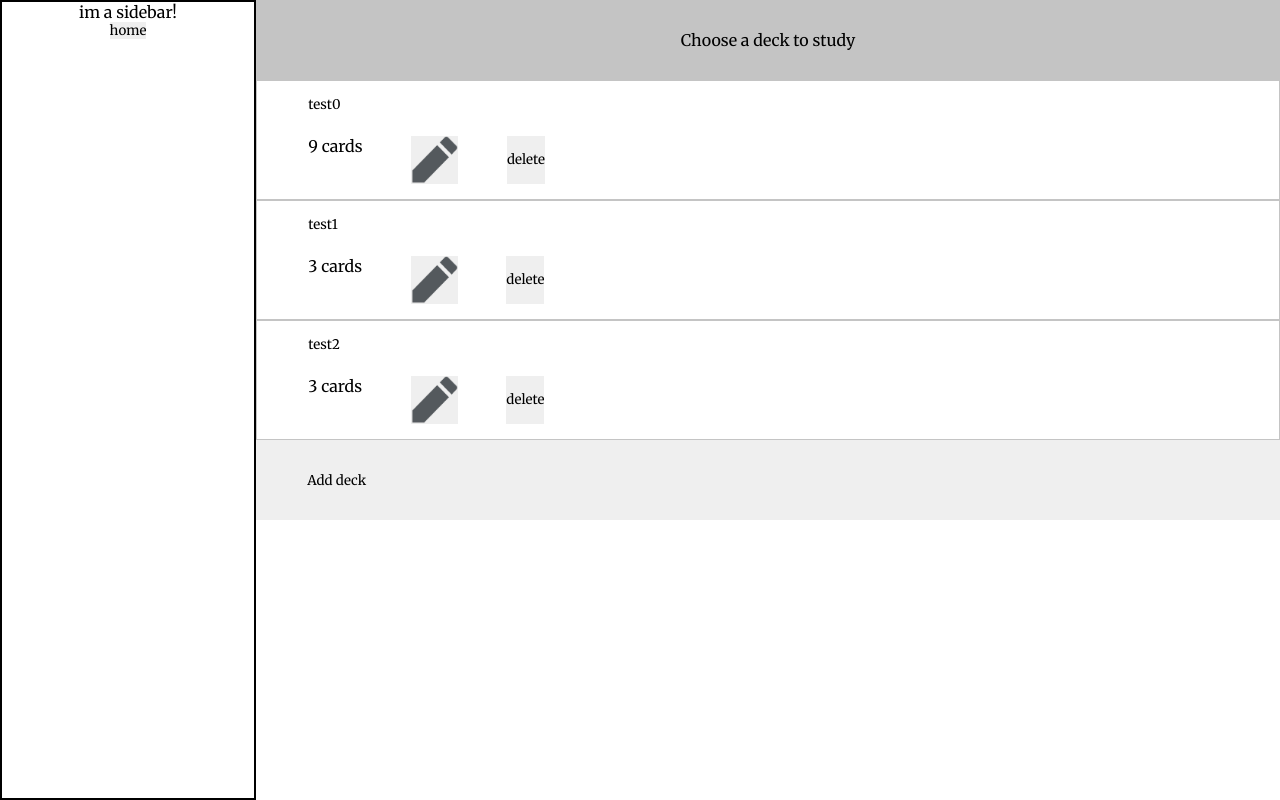
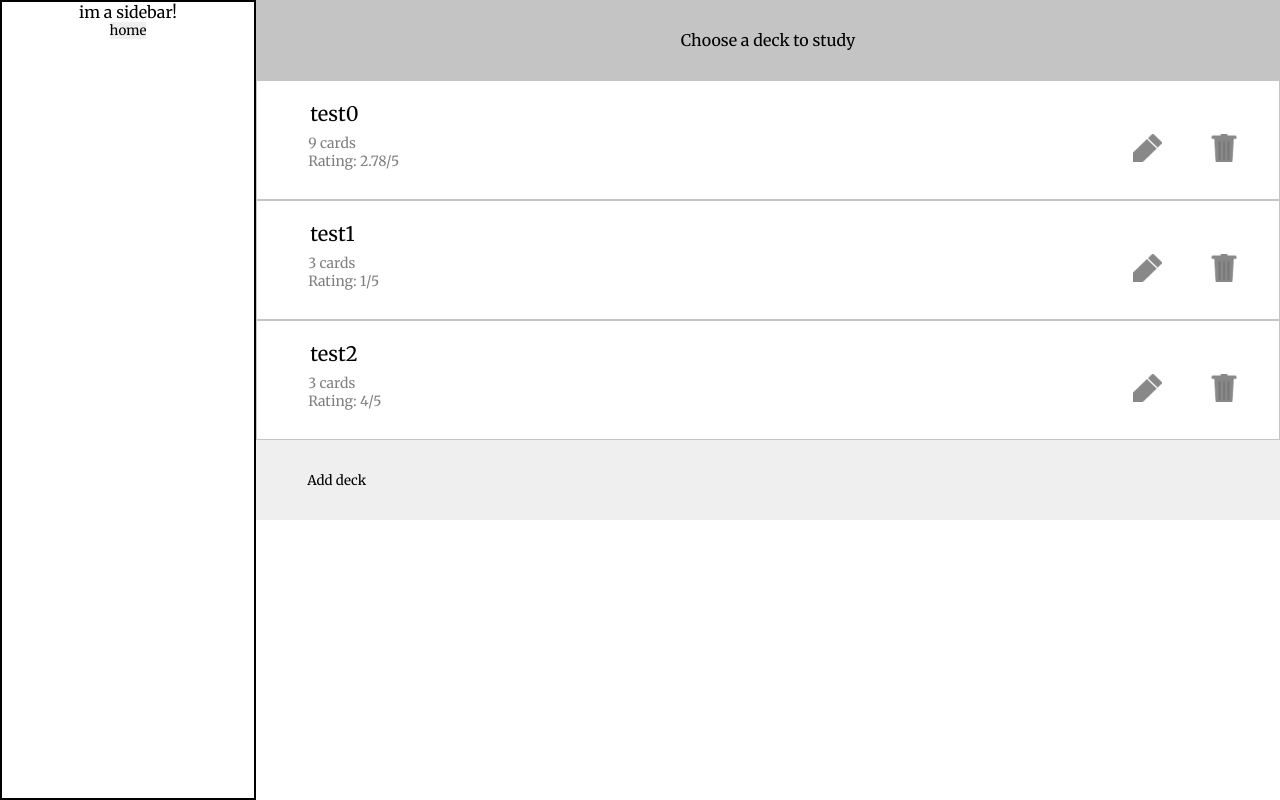
Before and after one commit to w1dering/w1dering.github.io, a React (Vite) app in the folder wild-card/: page / in a window 1280 px wide. Built offline with nearby package versions, Linux system fonts and the light colour scheme; no server answers.

Commit message:
added delete button icon, reformatted deck list entry
also remade edit icon

```diff
--- a/wild-card/src/App.tsx
+++ b/wild-card/src/App.tsx
@@ -171,11 +171,14 @@ const App = () => {
 	const addDeck = () => {
 		setData((prevData) => {
 			const updatedData = [...prevData];
-			updatedData.push({name: `New Deck ${totalDecksCreated + 1}`, deck: []});
-			setTotalDecksCreated(cur => cur + 1);
+			updatedData.push({
+				name: `New Deck ${totalDecksCreated + 1}`,
+				deck: [],
+			});
+			setTotalDecksCreated((cur) => cur + 1);
 			return updatedData;
-		})
-	}
+		});
+	};
 
 	const deleteDeck = (name: string) => {
 		setData((prevData) => {
@@ -187,8 +190,8 @@ const App = () => {
 				console.log("deck removal for name:", name, "failed");
 			}
 			return updatedData;
-		})
-	}
+		});
+	};
 
 	const renameDeck = (name: string, newName: string) => {
 		let renameSuccessful = false;
@@ -201,16 +204,20 @@ const App = () => {
 				updatedData[index].name = newName;
 				renameSuccessful = true;
 			} else {
-				console.log("deck rename for name:", name, "failed; likely due to nonunique name");
+				console.log(
+					"deck rename for name:",
+					name,
+					"failed; likely due to nonunique name"
+				);
 			}
 			return updatedData;
-		})
+		});
 		if (renameSuccessful) {
 			return newName;
 		} else {
 			return name;
 		}
-	}
+	};
 
 	const updateData = (
 		deckName: string,
@@ -281,7 +288,7 @@ const App = () => {
 			updatedData[currentIndex] = {
 				...prevData[currentIndex],
 				deck: updatedDeck,
-			}
+			};
 			return updatedData;
 		});
 	};
@@ -305,7 +312,7 @@ const App = () => {
 			};
 			return updatedData;
 		});
-	}
+	};
 
 	useEffect(() => {
 		const apiKey = import.meta.env.VITE_REACT_APP_X_AI_API_KEY;
@@ -355,6 +362,15 @@ const App = () => {
 								entries={data.map((entry) => ({
 									name: entry.name,
 									cards: entry.deck.length,
+									averageRating:
+										Math.round(
+											(100 *
+												entry.deck.reduce(
+													(prev, cur) => prev + cur.rating,
+													0
+												)) /
+												entry.deck.length
+										) / 100,
 								}))}
 								addDeck={addDeck}
 								deleteDeck={deleteDeck}
--- a/wild-card/src/components/DeckEditEntry/DeckEditEntry.css
+++ b/wild-card/src/components/DeckEditEntry/DeckEditEntry.css
@@ -8,6 +8,8 @@
     justify-content: center;
     align-items: center;
 }
+
+
 
 .deck-edit-entry-text-area {
     background-color: #F5F9FA;
--- a/wild-card/src/components/DeckList/DeckList.tsx
+++ b/wild-card/src/components/DeckList/DeckList.tsx
@@ -8,6 +8,7 @@ interface Props {
 	entries: {
 		name: string;
 		cards: number;
+		averageRating: number;
 	}[];
 	addDeck: () => void;
 	deleteDeck: (name: string) => void;
@@ -22,6 +23,7 @@ const DeckList = ({ entries, addDeck, deleteDeck, renameDeck }: Props) => {
 				<DeckListEntry
 					name={deckListEntry.name}
 					cards={deckListEntry.cards}
+					averageRating={deckListEntry.averageRating}
 					deleteDeck={deleteDeck}
 					renameDeck={renameDeck}
 				/>
--- a/wild-card/src/components/DeckListEntry/DeckListEntry.css
+++ b/wild-card/src/components/DeckListEntry/DeckListEntry.css
@@ -10,6 +10,13 @@
     border: 1px solid #C4c4c4;
 }
 
+.deck-list-entry-blurb {
+    font-size: 14px;
+    color: gray;
+    width: 10%;
+    margin-right: 70%;
+}
+
 .deck-list-entry-content {
     display: flex;
     gap: 5%;
@@ -19,13 +26,32 @@
 
 .deck-list-entry-title {
     resize: none;
+    transition: border 0.2s ease;
+    border: 2px solid transparent;
+    font-size: 20px;
+    height: 25%;
+}
+
+.deck-list-entry-title:hover {
+    border-color: black;
 }
 
 .deck-list-entry-edit-button {
-    height: 100%;
+    height: 60%;
+    background-color: transparent;
 }
 
 .deck-list-entry-edit-button-icon {
     height: 100%;
     object-fit: contain;
 }
+
+.deck-list-entry-delete-button {
+    height: 60%;
+    background-color: transparent;
+}
+
+.deck-list-entry-delete-button-icon {
+    height: 100%;
+    object-fit: contain;
+}
--- a/wild-card/src/components/DeckListEntry/DeckListEntry.tsx
+++ b/wild-card/src/components/DeckListEntry/DeckListEntry.tsx
@@ -8,11 +8,12 @@ import { useEffect, useState } from "react";
 interface Props {
 	name: string;
 	cards: number;
+	averageRating: number;
 	deleteDeck: (name: string) => void;
 	renameDeck: (name: string, newName: string) => string;
 }
 
-const DeckListEntry = ({ name, cards, deleteDeck, renameDeck }: Props) => {
+const DeckListEntry = ({ name, cards, averageRating, deleteDeck, renameDeck }: Props) => {
 	const [textAreaVal, setTextAreaVal] = useState(name);
 
 	const navigate = useNavigate();
@@ -52,12 +53,18 @@ const DeckListEntry = ({ name, cards, deleteDeck, renameDeck }: Props) => {
 				onBlur={confirmRename}
 			></textarea>
 			<div className="deck-list-entry-content">
-				<div>
-					{cards} {"card"}
-					{cards !== 1 && "s"}
+				<div className="deck-list-entry-blurb">
+					<div>
+						{`${cards} card`}
+						{cards !== 1 && "s"}
+					</div>
+					<div>{`Rating: ${averageRating}/5`}</div>
 				</div>
 				<Button
-					img={{src: "/img/edit.png", className: "deck-list-entry-edit-button-icon"}}
+					img={{
+						src: "/img/edit.png",
+						className: "deck-list-entry-edit-button-icon",
+					}}
 					fn={(e: React.MouseEvent<HTMLButtonElement>) => {
 						e.stopPropagation();
 						editDeck();
@@ -65,11 +72,15 @@ const DeckListEntry = ({ name, cards, deleteDeck, renameDeck }: Props) => {
 					className="deck-list-entry-edit-button"
 				/>
 				<Button
-					content="delete"
+					img={{
+						src: "/img/delete.png",
+						className: "deck-list-entry-delete-button-icon",
+					}}
 					fn={(e: React.MouseEvent<HTMLButtonElement>) => {
 						e.stopPropagation();
 						deleteDeck(name);
 					}}
+					className="deck-list-entry-delete-button"
 				/>
 			</div>
 		</div>
```
Also changed, not shown: wild-card/public/img/delete.png (added), wild-card/public/img/edit.png.
